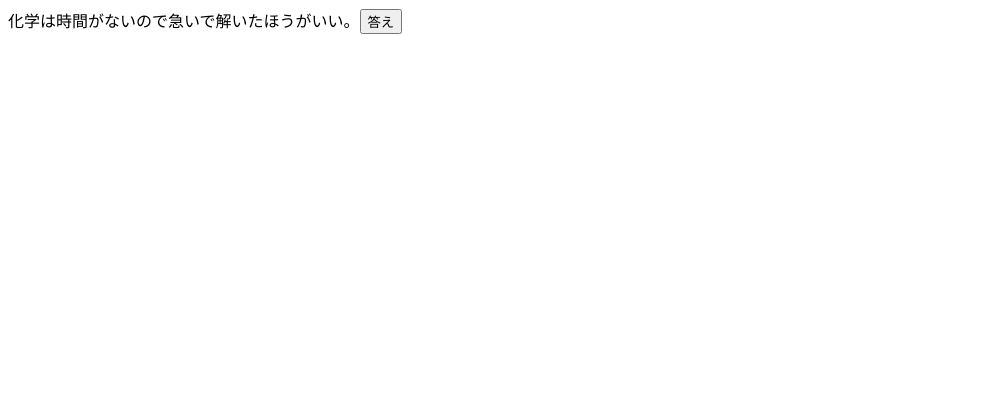
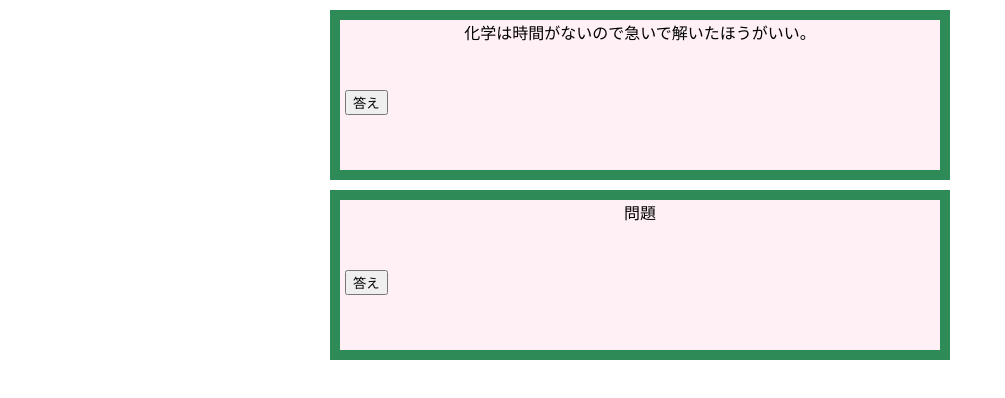
Before and after one commit to yujimato/kitano, a plain HTML site: page 化学.html in a window 1280 px wide. Shown: the whole page, without its empty margins (0-1005 px from the left). Drawn offline with Linux system fonts and the light colour scheme.

Commit message:
Update 化学.html

```diff
--- a/化学.html
+++ b/化学.html
@@ -4,14 +4,18 @@
         <meta charset="utf-8" />
         <link rel="stylesheet" href="kitano.css">
         <title>化学予想問題</title>
-        <style>
-            #kotae{
-                display:none
-            }
-        </style>
     </head>
-    <body>
-        化学は時間がないので急いで解いたほうがいい。<button id="answer">答え</button><div id="kotae">❌　物理の時間使えば余裕で終わるから急ぐ必要ない。</div>
+    <body><center>
+        <div class="box">化学は時間がないので急いで解いたほうがいい。
+            <button class="quiz">答え</button><div class="answer">❌　物理の時間使えば余裕で終わるから急ぐ必要ない。</div>
+        </div>
+
+        <div class="box">問題
+            <button class="quiz">答え</button><div class="answer">
+                答え・解説</div>
+        </div>
+
         <script src="./kitano.js"></script>
+        </center>
     </body>
 </html>
```
